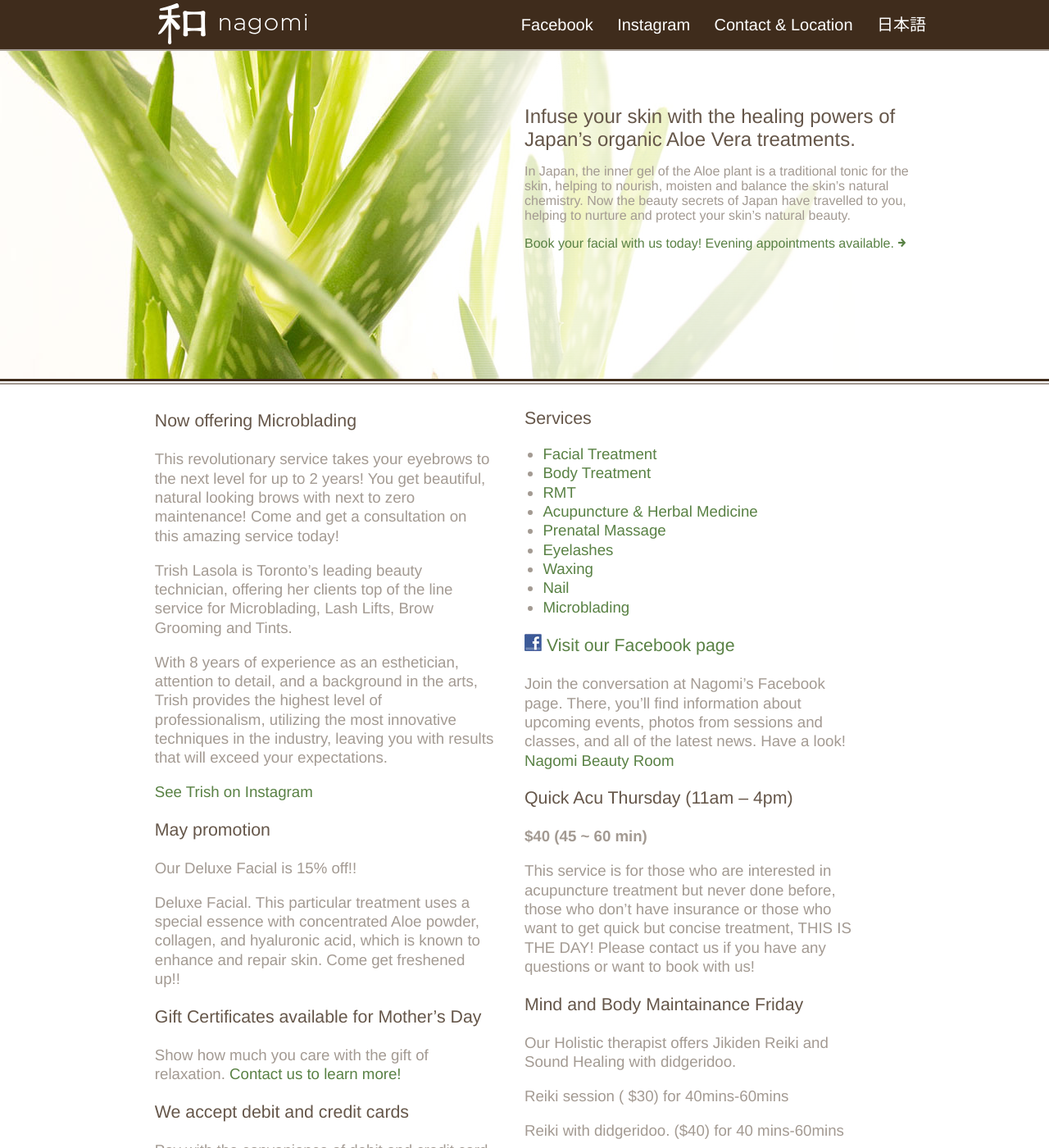
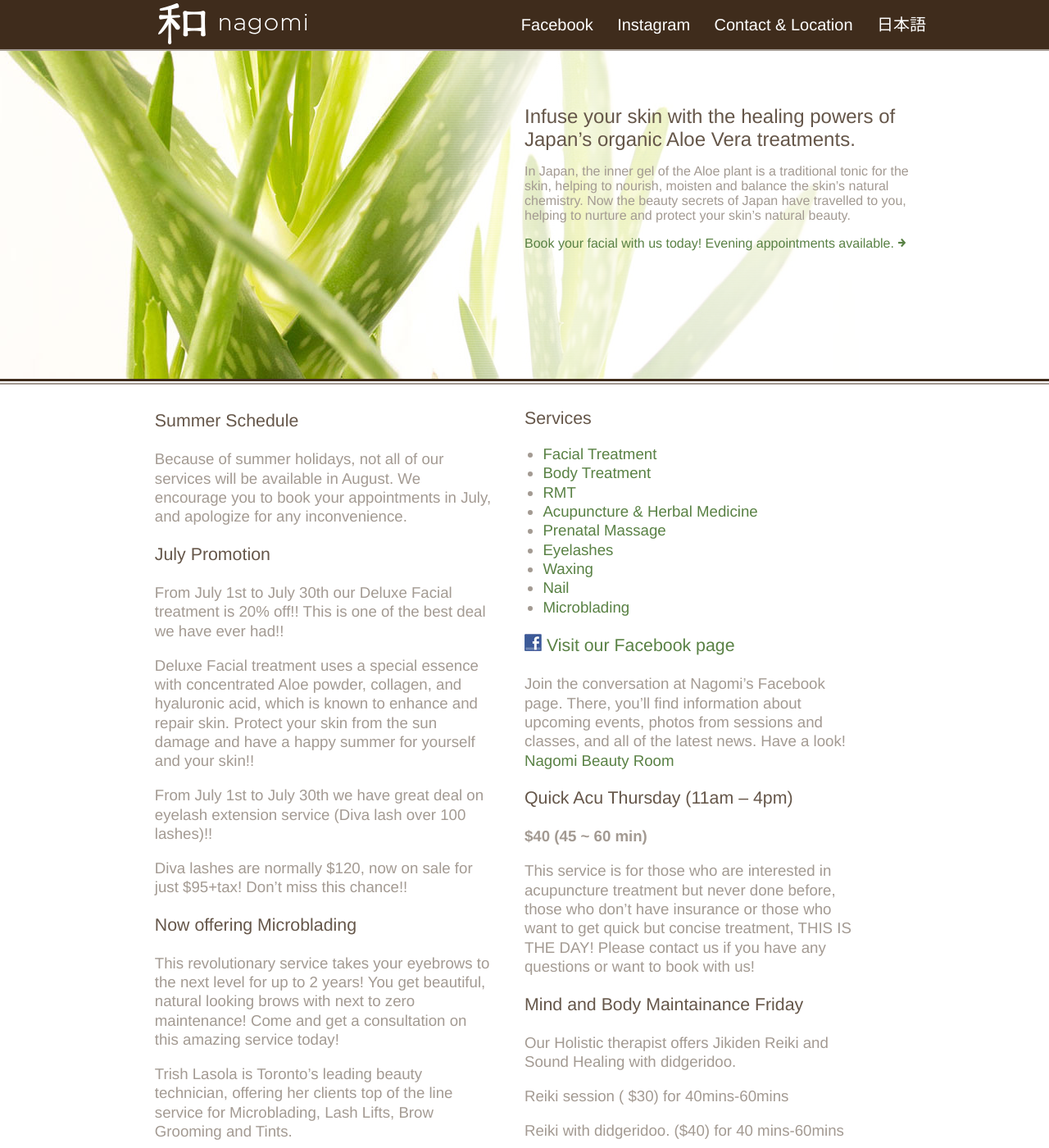
Before and after one commit to jamesaoverton/nagomi, a Jekyll site: the page built from index.md, in a window 1280 px wide and 1400 px high. Shown: the whole window at 82% size. Built offline with Jekyll 4.4.1, drawn with Linux system fonts in a browser that asks for light colours.

Commit message:
Summer update

```diff
--- a/index.md
+++ b/index.md
@@ -4,6 +4,20 @@ title: Beauty Salon Toronto | Nagomi.ca
 ---
 
 <div class="half">
+### Summer Schedule
+
+Because of summer holidays, not all of our services will be available in August. We encourage you to book your appointments in July, and apologize for any inconvenience.
+
+### July Promotion
+
+From July 1st to July 30th our Deluxe Facial treatment is 20% off!! This is one of the best deal we have ever had!!
+
+Deluxe Facial treatment uses a special essence with concentrated Aloe powder, collagen, and hyaluronic acid, which is known to enhance and repair skin. Protect your skin from the sun damage and have a happy summer for yourself and your skin!!
+
+From July 1st to July 30th we have great deal on eyelash extension service (Diva lash over 100 lashes)!!
+
+Diva lashes are normally $120, now on sale for just $95+tax! Don't miss this chance!!
+
 ### Now offering Microblading
 
 This revolutionary service takes your eyebrows to the next level for up to 2 years! You get beautiful, natural looking brows with next to zero maintenance! Come and get a consultation on this amazing service today!
@@ -13,16 +27,6 @@ Trish Lasola is Toronto's leading beauty technician, offering her clients top of
 With 8 years of experience as an esthetician, attention to detail, and a background in the arts, Trish provides the highest level of professionalism, utilizing the most innovative techniques in the industry, leaving you with results that will exceed your expectations.
 
 [See Trish on Instagram](https://www.instagram.com/oceanwave_eyelashperming/)
-
-### May promotion
-
-Our Deluxe Facial is 15% off!!
-
-Deluxe Facial. This particular treatment uses a special essence with concentrated Aloe powder, collagen, and hyaluronic acid, which is known to enhance and repair skin. Come get freshened up!!
-
-### Gift Certificates available for Mother's Day
-
-Show how much you care with the gift of relaxation. [Contact us to learn more!](mailto:info@nagomi.ca)
 
 ### We accept debit and credit cards
 
```
